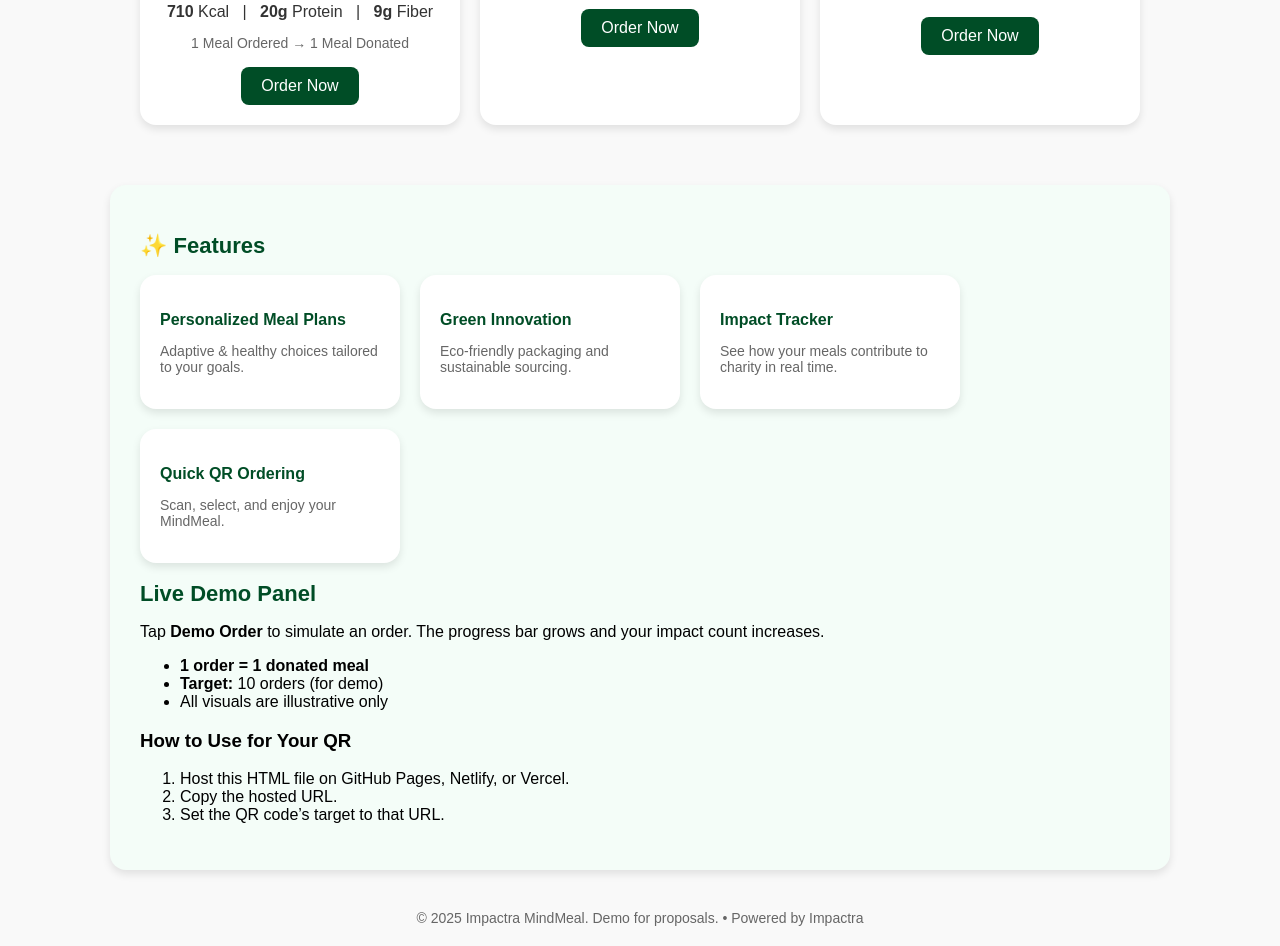
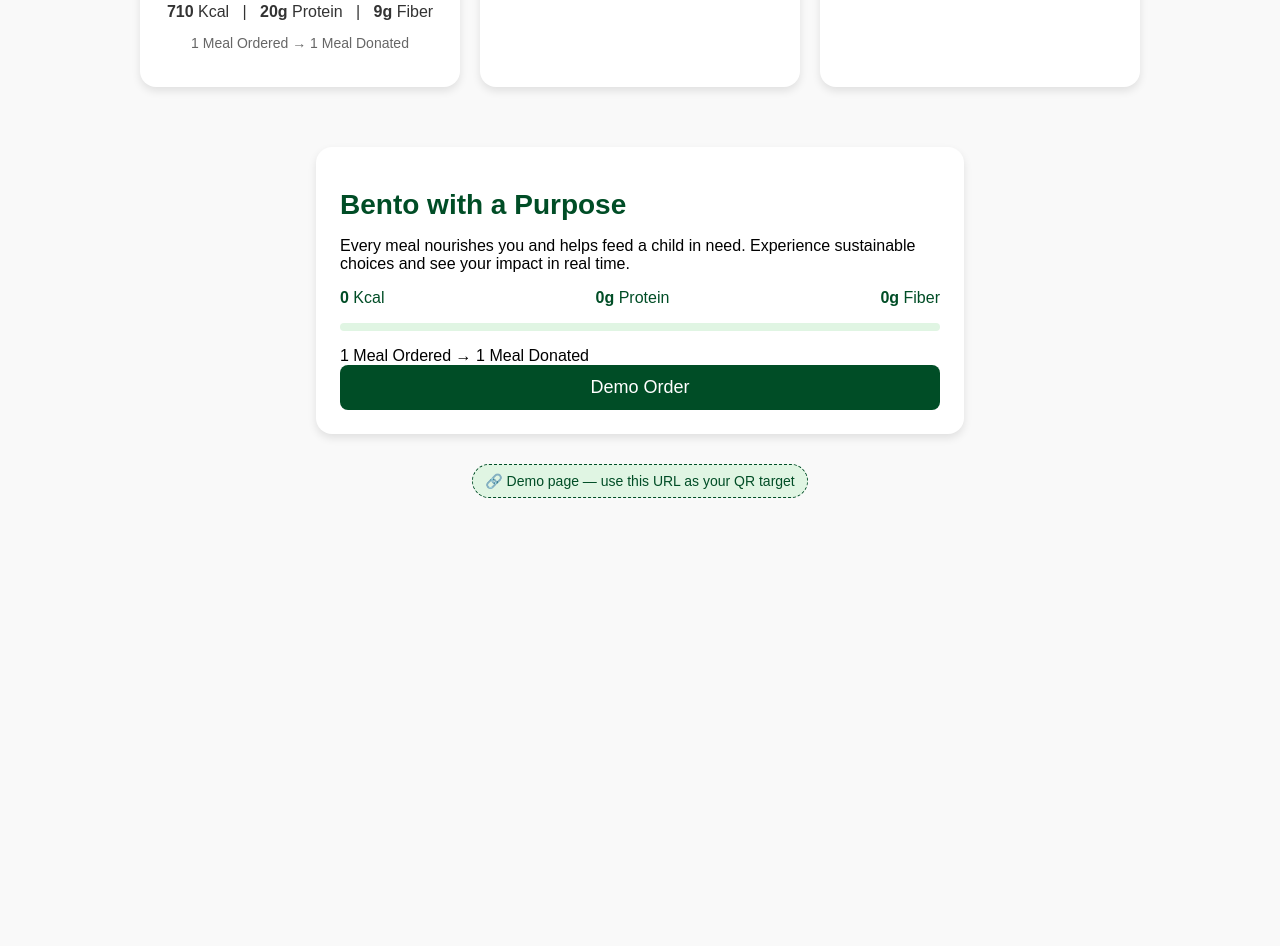
Before and after one commit to zhikai28/impactra-mindmeal-demo, a plain HTML site: page index.html in a window 1280 px wide. Shown: the part 369-1315 px from the top of the page. After the commit the page ends 867 px from the top, so only its background shows below. Drawn offline with Linux system fonts and the light colour scheme.

Commit message:
index.html

```diff
--- a/index.html
+++ b/index.html
@@ -86,6 +86,7 @@
       border-radius: 16px;
       padding: 20px;
       box-shadow: 0 4px 8px rgba(0,0,0,0.1);
+      cursor: pointer;
     }
 
     .meal-card img {
@@ -248,76 +249,56 @@
   <!-- Menu Section -->
   <div class="menu">
     <!-- Meal 1 -->
-    <div class="meal-card">
+    <div class="meal-card" onclick="selectMeal(710, 20, 9)">
       <img src="meal1.png" alt="Nasi Lemak Ayam Berempah">
       <div class="nutrition">
         <b>710</b> Kcal &nbsp; | &nbsp; <b>20g</b> Protein &nbsp; | &nbsp; <b>9g</b> Fiber
       </div>
       <p class="donation">1 Meal Ordered → 1 Meal Donated</p>
-      <button onclick="addToCart('Nasi Lemak Ayam Berempah', 710, 20, 9)">Order Now</button>
     </div>
 
     <!-- Meal 2 -->
-    <div class="meal-card">
+    <div class="meal-card" onclick="selectMeal(450, 19, 8)">
       <img src="meal2.png" alt="Rice Bowl">
       <div class="nutrition">
         <b>450</b> Kcal &nbsp; | &nbsp; <b>19g</b> Protein &nbsp; | &nbsp; <b>8g</b> Fiber
       </div>
       <p class="donation">1 Meal Ordered → 1 Meal Donated</p>
-      <button onclick="addToCart('Rice Bowl', 450, 19, 8)">Order Now</button>
     </div>
 
     <!-- Meal 3 -->
-    <div class="meal-card">
+    <div class="meal-card" onclick="selectMeal(700, 16, 4)">
       <img src="meal3.png" alt="Spaghetti Aglio Olio">
       <div class="nutrition">
         <b>700</b> Kcal &nbsp; | &nbsp; <b>16g</b> Protein &nbsp; | &nbsp; <b>4g</b> Fiber
       </div>
       <p class="donation">1 Meal Ordered → 1 Meal Donated</p>
-      <button onclick="addToCart('Spaghetti Aglio Olio', 700, 16, 4)">Order Now</button>
     </div>
   </div>
 
-  <!-- Live Demo Panel -->
-  <div class="demo-panel">
-    <h2>✨ Features</h2>
-    <div class="features">
-      <div class="feature">
-        <h3>Personalized Meal Plans</h3>
-        <p>Adaptive & healthy choices tailored to your goals.</p>
-      </div>
-      <div class="feature">
-        <h3>Green Innovation</h3>
-        <p>Eco-friendly packaging and sustainable sourcing.</p>
-      </div>
-      <div class="feature">
-        <h3>Impact Tracker</h3>
-        <p>See how your meals contribute to charity in real time.</p>
-      </div>
-      <div class="feature">
-        <h3>Quick QR Ordering</h3>
-        <p>Scan, select, and enjoy your MindMeal.</p>
-      </div>
+  <!-- Updated Order Panel -->
+  <div class="order-panel">
+    <h1>Bento with a Purpose</h1>
+    <p>Every meal nourishes you and helps feed a child in need. Experience sustainable choices and see your impact in real time.</p>
+
+    <div class="stats">
+      <div><strong id="kcal">0</strong> Kcal</div>
+      <div><strong id="protein">0g</strong> Protein</div>
+      <div><strong id="fiber">0g</strong> Fiber</div>
     </div>
-    <h2>Live Demo Panel</h2>
-    <p>Tap <strong>Demo Order</strong> to simulate an order. The progress bar grows and your impact count increases.</p>
-    <ul>
-      <li><strong>1 order = 1 donated meal</strong></li>
-      <li><strong>Target:</strong> 10 orders (for demo)</li>
-      <li>All visuals are illustrative only</li>
-    </ul>
 
-    <h3>How to Use for Your QR</h3>
-    <ol>
-      <li>Host this HTML file on GitHub Pages, Netlify, or Vercel.</li>
-      <li>Copy the hosted URL.</li>
-      <li>Set the QR code’s target to that URL.</li>
-    </ol>
+    <div class="progress">
+      <span id="bar"></span>
+    </div>
+
+    <div>1 Meal Ordered → 1 Meal Donated</div>
+
+    <button id="btnOrder" onclick="demoOrder()">Demo Order</button>
   </div>
 
-  <footer>
-    © 2025 Impactra MindMeal. Demo for proposals. • Powered by Impactra
-  </footer>
+  <div class="qr-hint">
+    🔗 Demo page — use this URL as your QR target
+  </div>
 
   <script>
     let totalKcal = 0;
@@ -326,7 +307,7 @@
     let orders = 0;
     let target = 10;
 
-    function addToCart(mealName, kcal, protein, fiber) {
+    function selectMeal(kcal, protein, fiber) {
       totalKcal += kcal;
       totalProtein += protein;
       totalFiber += fiber;
```
